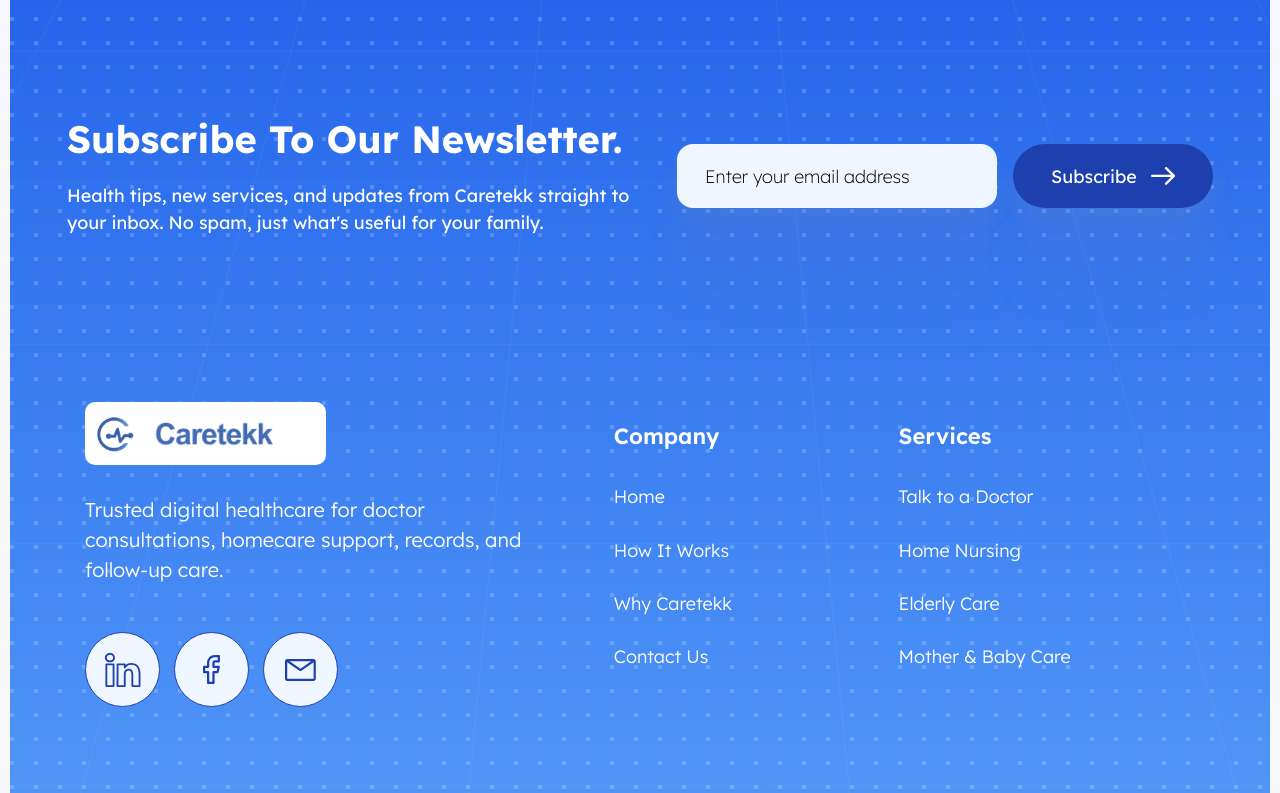
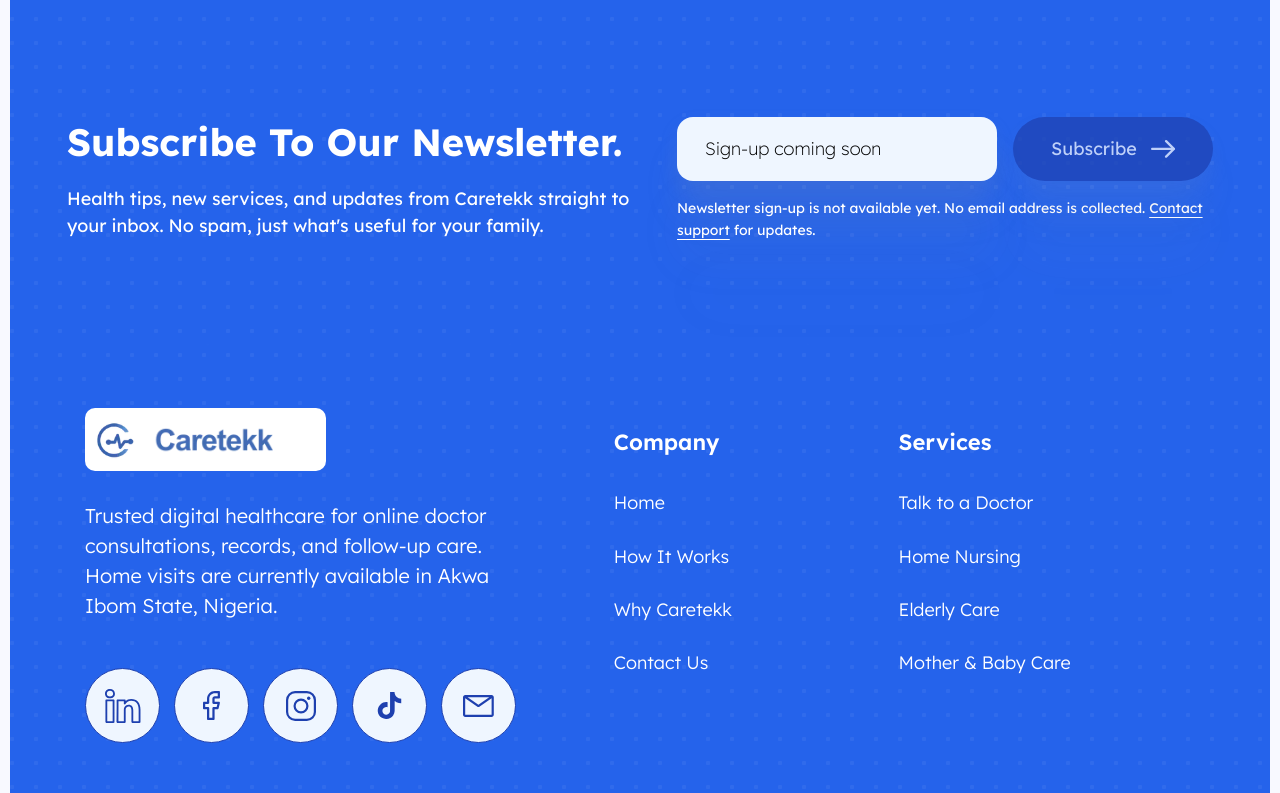
Before and after one commit to akordonald15-hue/telehealthapp-frontend, a Next.js app: page / in a window 1280 px wide. Shown: the part 7887-8680 px from the top of the page. Built offline with nearby package versions, Linux system fonts and the light colour scheme.

Commit message:
Match team footer and add Instagram and TikTok links
Take the founder-approved footer from team/main, add Instagram and TikTok
icons, use the direct Facebook page URL, let the social row wrap on narrow
phones, and set the footer background inline so the white text always has
its blue background.

```diff
--- a/src/components/marketing/site-footer.tsx
+++ b/src/components/marketing/site-footer.tsx
@@ -1,6 +1,4 @@
-"use client";
-
-import { useState, type CSSProperties, type FormEvent } from "react";
+import type { CSSProperties } from "react";
 import Image from "next/image";
 import Link from "next/link";
 
@@ -13,7 +11,9 @@ import { BRAND_NAME, BRAND_SUPPORT_EMAIL } from "@/lib/brand";
 
 const socialLinks = [
   { label: "LinkedIn", href: "https://www.linkedin.com/company/caretekk-health-technologies-ltd/", icon: "linkedin", w: 36, h: 34 },
-  { label: "Facebook", href: "https://www.facebook.com/share/1BSrQHdC8m/", icon: "facebook", w: 17, h: 29 },
+  { label: "Facebook", href: "https://www.facebook.com/profile.php?id=61590257786343", icon: "facebook", w: 17, h: 29 },
+  { label: "Instagram", href: "https://www.instagram.com/caretekk_health/", icon: "instagram", w: 30, h: 30 },
+  { label: "TikTok", href: "https://www.tiktok.com/@caretekk.health", icon: "tiktok", w: 25, h: 27 },
   { label: "Email", href: `mailto:${BRAND_SUPPORT_EMAIL}`, icon: "email", w: 31, h: 22 },
 ];
 
@@ -24,14 +24,19 @@ export function SiteFooter() {
   return (
     <footer
       id="contact"
-      className="relative overflow-hidden rounded-[30px] bg-gradient-to-b from-[#2563eb] to-[#60a5fa] text-white lg:mx-[10px] lg:mb-[9px]"
+      className="relative overflow-hidden rounded-[30px] text-white lg:mx-[10px] lg:mb-[9px]"
+      // Inline so the white text never ends up on the page background if the utility CSS is missing.
+      style={{
+        backgroundColor: "#2563eb",
+        backgroundImage: "linear-gradient(180deg, #2563eb 0%, #2563eb 85%, #60a5fa 100%)",
+      }}
     >
-      {/* Figma: 20% pattern fill (4px dots every 24px) plus a 21%-opacity perspective grid. */}
+      {/* Keep the Figma dot/grid geometry; quieter patterns preserve white text contrast. */}
       <div
         aria-hidden="true"
         className="pointer-events-none absolute inset-0"
         style={{
-          backgroundImage: "radial-gradient(circle, rgba(255,255,255,0.2) 2px, transparent 2.5px)",
+          backgroundImage: "radial-gradient(circle, rgba(255,255,255,0.05) 2px, transparent 2.5px)",
           backgroundSize: "24px 24px",
           backgroundPosition: "-10px -10px",
         }}
@@ -43,7 +48,7 @@ export function SiteFooter() {
         aria-hidden="true"
         width={4638}
         height={1460}
-        className="pointer-events-none absolute -left-[1670px] -top-[350px] w-[4638px] max-w-none"
+        className="pointer-events-none absolute -left-[1670px] -top-[350px] w-[4638px] max-w-none opacity-10"
       />
 
       <div className="relative px-5 pb-12 pt-14 md:pb-[71px] md:px-[57px] md:pt-[92px] lg:pb-[90px] lg:pt-[148px]">
@@ -71,9 +76,9 @@ export function SiteFooter() {
               <Image src="/img/footer/logo-name.png" alt={BRAND_NAME} width={173} height={44} className="h-[35px] w-auto md:h-[44px]" />
             </Link>
             <p className="mt-6 text-lg font-light leading-[1.5] md:mt-[30px] md:text-[27px] lg:text-xl">
-              Trusted digital healthcare for doctor consultations, homecare support, records, and follow-up care.
+              Trusted digital healthcare for online doctor consultations, records, and follow-up care. Home visits are currently available in Akwa Ibom State, Nigeria.
             </p>
-            <div className="mt-8 flex gap-3 md:mt-[47px] md:gap-[14px]">
+            <div className="mt-8 flex flex-wrap gap-3 md:mt-[47px] md:gap-[14px]">
               {socialLinks.map(({ label, href, icon, w, h }) => {
                 const circle =
                   "flex h-14 w-14 items-center justify-center rounded-full border border-[#1e40af] bg-[#eff6ff] md:h-[75px] md:w-[75px]";
@@ -119,7 +124,7 @@ export function SiteFooter() {
           aria-hidden="true"
           width={956}
           height={165}
-          className="mx-auto mt-14 h-auto w-full max-w-[956px] md:mt-[116px] md:h-[131px] md:w-auto lg:mt-[122px] lg:h-[165px]"
+          className="mx-auto mt-14 h-auto w-full max-w-[956px] md:mt-[116px] lg:mt-[122px]"
         />
       </div>
     </footer>
@@ -155,41 +160,25 @@ function FooterColumn({
 // so the input needs `!` on its font classes and the button text lives in a <span>.
 // Tablet and desktop form are intentionally ~70% of the Figma size (402x90 / 249x90), on request.
 function NewsletterForm() {
-  const [email, setEmail] = useState("");
-  const [submitted, setSubmitted] = useState(false);
-
-  function handleSubmit(event: FormEvent<HTMLFormElement>) {
-    event.preventDefault();
-    // TODO: send `email` to the newsletter endpoint once the backend exposes one.
-    setSubmitted(true);
-    setEmail("");
-  }
-
-  if (submitted) {
   return (
-      <p role="status" className="rounded-[20px] bg-white/15 px-6 py-4 text-base md:text-[21px]">
-        Thanks! You&apos;re on the list.
-      </p>
-    );
-  }
-
-  return (
-    <form onSubmit={handleSubmit} className="flex w-full shrink-0 gap-2.5 md:w-auto md:gap-4">
+    <div className="w-full shrink-0 md:w-auto">
+      <div className="flex w-full gap-2.5 md:w-auto md:gap-4">
         <label htmlFor="newsletter-email" className="sr-only">
           Email address
         </label>
         <input
           id="newsletter-email"
           type="email"
-        required
-        value={email}
-        onChange={(event) => setEmail(event.target.value)}
-        placeholder="Enter your email address"
+          disabled
+          aria-describedby="newsletter-unavailable"
+          placeholder="Sign-up coming soon"
           className={`h-12 min-w-0 flex-[402] rounded-[14px] bg-[#eff6ff] px-4 text-sm! font-extralight! leading-[1.2]! text-black outline-none placeholder:text-black focus:ring-2 focus:ring-white/70 md:h-16 md:w-[320px] md:flex-none md:rounded-2xl md:px-7 md:text-lg! ${formShadow}`}
         />
         <button
-        type="submit"
-        className={`inline-flex h-12 min-w-0 flex-[249] items-center justify-center gap-2.5 rounded-[50px] bg-[#1e40af] px-4 transition hover:bg-[#1a368f] md:h-16 md:w-[200px] md:flex-none md:gap-3.5 md:px-2.5 ${formShadow}`}
+          type="button"
+          disabled
+          aria-describedby="newsletter-unavailable"
+          className={`inline-flex h-12 min-w-0 flex-[249] items-center justify-center gap-2.5 rounded-[50px] bg-[#1e40af] px-4 transition disabled:cursor-not-allowed disabled:opacity-70 md:h-16 md:w-[200px] md:flex-none md:gap-3.5 md:px-2.5 ${formShadow}`}
         >
           <span className="text-sm font-normal leading-[1.2] md:text-lg">Subscribe</span>
           {/* Vuesax arrow exported from Figma */}
@@ -198,6 +187,11 @@ function NewsletterForm() {
             <path d="M1.53193 11.8635H30.179" stroke="white" strokeWidth={3.06} strokeLinecap="round" strokeLinejoin="round" />
           </svg>
         </button>
-    </form>
+      </div>
+      <p id="newsletter-unavailable" className="mt-4 max-w-[536px] text-sm leading-relaxed">
+        Newsletter sign-up is not available yet. No email address is collected.
+        {" "}<a href={`mailto:${BRAND_SUPPORT_EMAIL}`} className="underline underline-offset-4">Contact support</a> for updates.
+      </p>
+    </div>
   );
 }
```
Also changed, not shown: public/img/footer/instagram.svg (added), public/img/footer/tiktok.svg (added). Lines whose indentation alone changed are shown as unchanged.
